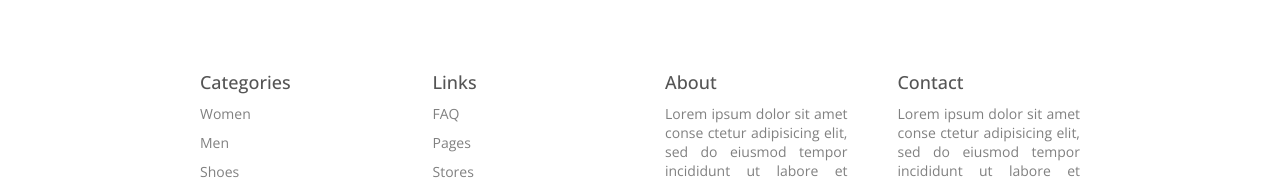
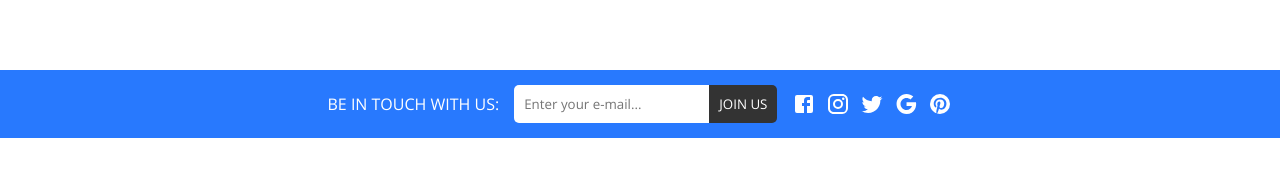
Before and after one commit to IvanGerman/e-commerce1.0, a React (Create React App) app: page / in a window 1280 px wide. Shown: the part 3122-3304 px from the top of the page. Built offline with nearby package versions, Linux system fonts and the light colour scheme.

Commit message:
feat: creating contact component

```diff
--- /dev/null
+++ b/src/components/Contact/Contact.jsx
@@ -0,0 +1,30 @@
+import React from 'react';
+
+import FacebookIcon from "@mui/icons-material/Facebook";
+import InstagramIcon from "@mui/icons-material/Instagram";
+import TwitterIcon from "@mui/icons-material/Twitter";
+import GoogleIcon from "@mui/icons-material/Google";
+import PinterestIcon from "@mui/icons-material/Pinterest";
+
+import './Contact.scss';
+
+export const Contact = () => {
+  return (
+    <div className='contact'>
+      <div className="wrapper">
+        <span>BE IN TOUCH WITH US:</span>
+        <div className="mail">
+          <input type="text" placeholder="Enter your e-mail..." />
+          <button>JOIN US</button>
+        </div>
+        <div className="icons">
+          <FacebookIcon />
+          <InstagramIcon />
+          <TwitterIcon />
+          <GoogleIcon />
+          <PinterestIcon />
+        </div>
+      </div>
+    </div>
+  )
+}
--- /dev/null
+++ b/src/components/Contact/Contact.scss
@@ -0,0 +1,33 @@
+.contact{
+  background-color: #2879fe;
+  color: white;
+  padding: 15px;
+  display: flex;
+  justify-content: center;
+
+  .wrapper{
+    width: 50%;
+    display: flex;
+    align-items: center;
+    justify-content: space-between;
+
+    input{
+      padding: 10px;
+      border: none;
+      border-radius: 5px 0 0  5px;
+    }
+
+    button{
+      padding: 10px;
+      color: white;
+      background: #333;
+      border-radius: 0 5px 5px 0;
+      border: none;
+    }
+
+    .icons{
+      display: flex;
+      gap: 10px;
+    }
+  }
+}
--- a/src/pages/Home/Home.jsx
+++ b/src/pages/Home/Home.jsx
@@ -4,6 +4,7 @@
 import { Slider } from '../../components/Slider/Slider'
 import { FeaturedProducts } from '../../components/FeaturedProducts/FeaturedProducts';
 import { Categories } from '../../components/Categories/Categories';
+import { Contact } from '../../components/Contact/Contact';
 
 export const Home = () => {
   return (
@@ -12,7 +13,7 @@
       <FeaturedProducts type="featured"/>
       <Categories/>
       <FeaturedProducts type="trending"/>
-
+      <Contact/>
     </div>
   )
 }
```
